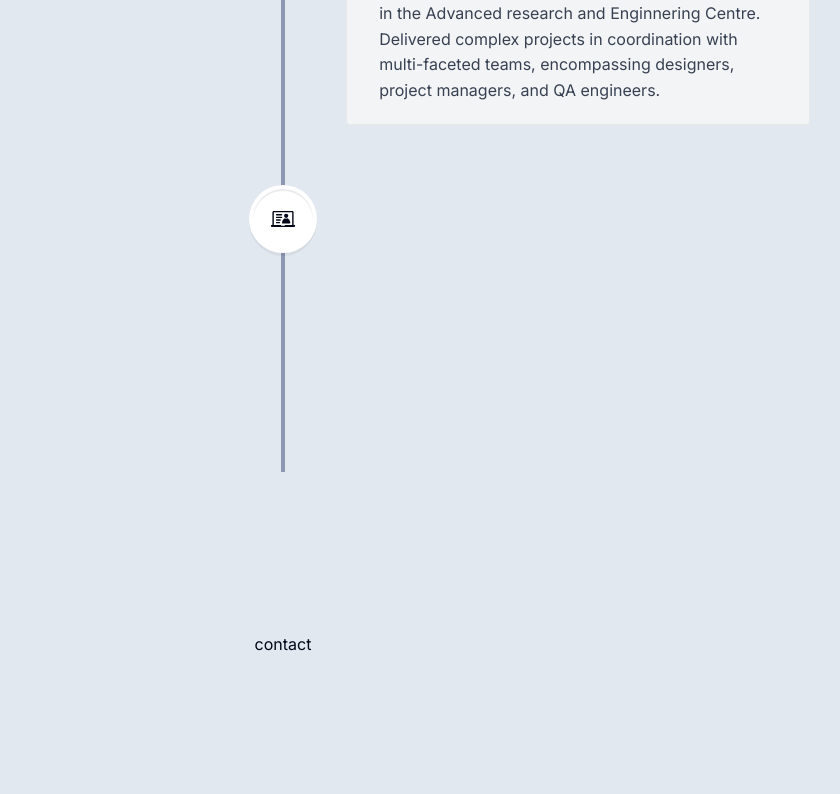
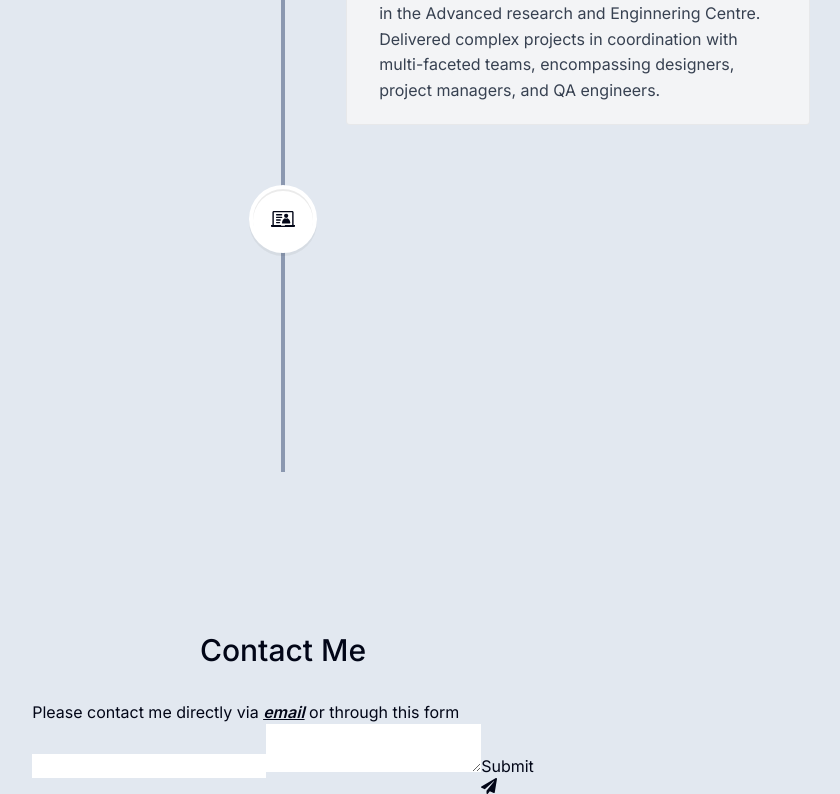
Before and after one commit to Harry-Leepz/personal-portfolio, a Next.js app: page / in a window 1280 px wide. Shown: the part 3671-4465 px from the top of the page, without its empty margins (357-1197 px from the left). Before the commit the page ends 4327 px from the top, so only its background shows below. Built offline with nearby package versions, Linux system fonts and the light colour scheme.

Commit message:
feat: enhance Contact component with form and email link

```diff
--- a/components/sections/contact.tsx
+++ b/components/sections/contact.tsx
@@ -1,3 +1,31 @@
+import { FaPaperPlane } from "react-icons/fa";
+
+import SectionHeading from "./section-heading";
+
 export default function Contact() {
-  return <section>contact</section>;
+  return (
+    <section id='contact'>
+      <SectionHeading>Contact Me</SectionHeading>
+
+      <p>
+        Please contact me directly via{" "}
+        <a
+          className='italic underline font-semibold'
+          href='mailto:hdhillon478@gmail.com'
+          target='_blank'
+        >
+          email
+        </a>{" "}
+        or through this form
+      </p>
+
+      <form action=''>
+        <input type='email' />
+        <textarea name='' />
+        <button type='submit'>
+          Submit <FaPaperPlane />
+        </button>
+      </form>
+    </section>
+  );
 }
```
